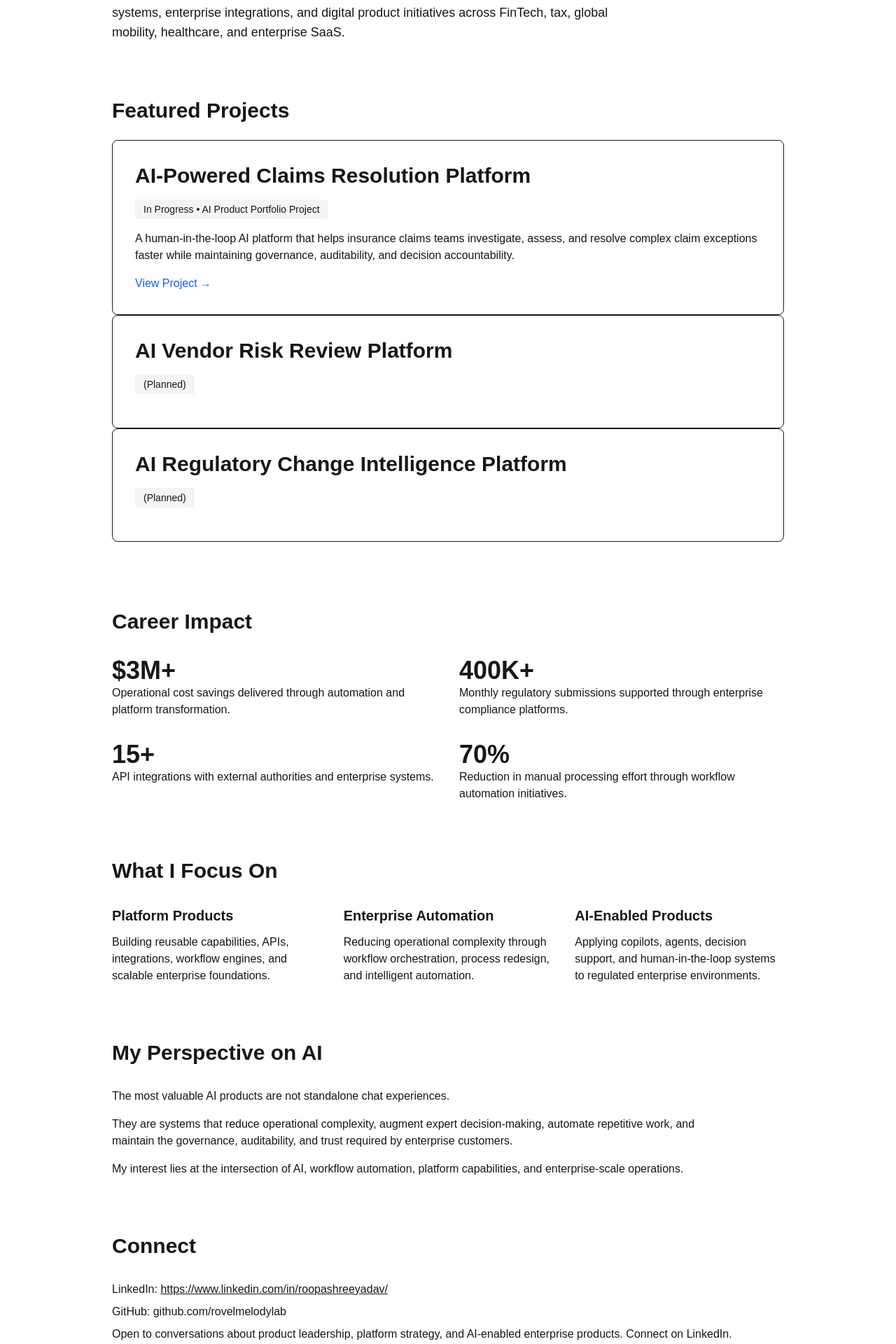
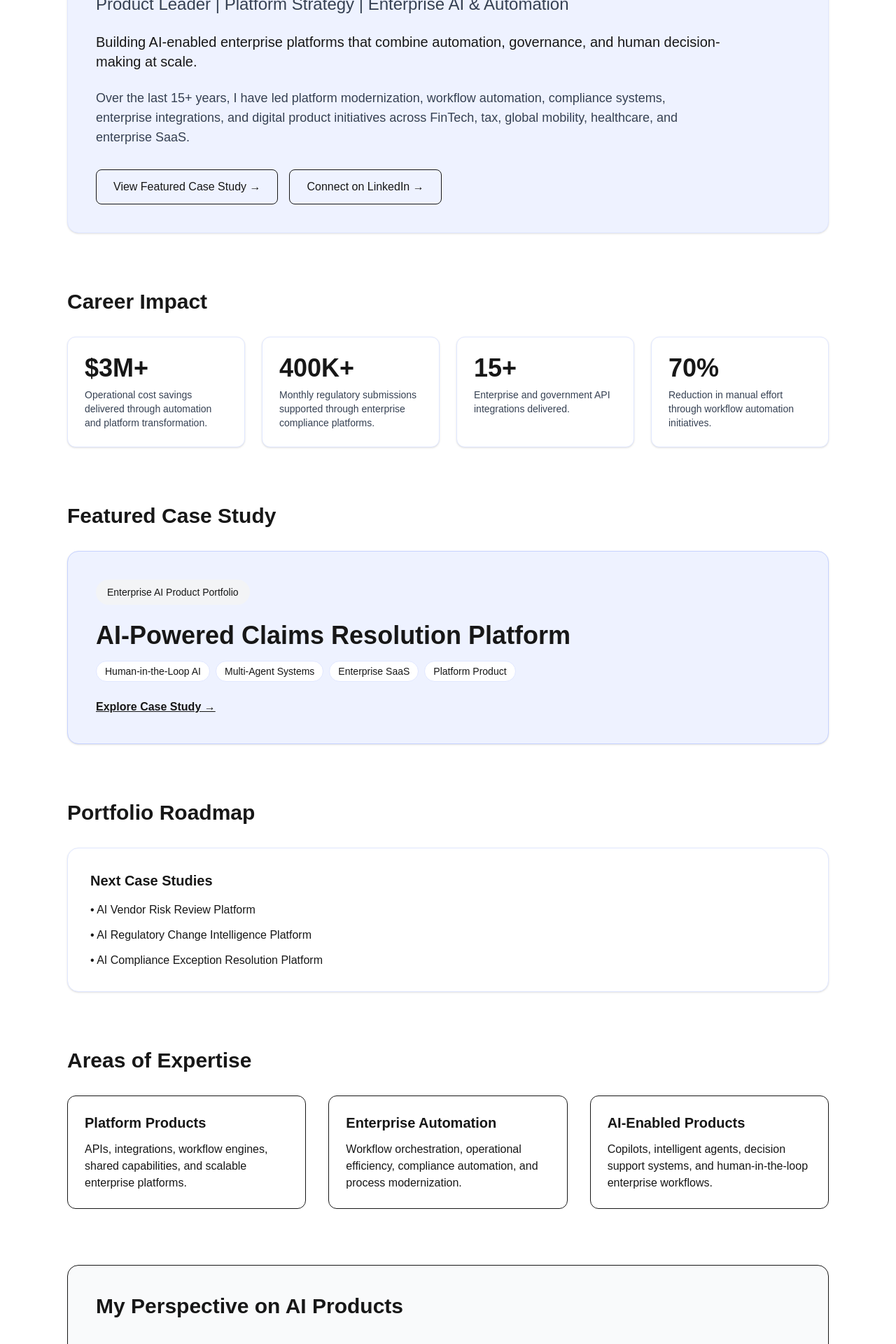
Before and after one commit to rovelmelodylab/product-leader-portfolio, a Next.js app: page / in a window 1280 px wide. Shown: the part 280-2200 px from the top of the page at 70% size. Built offline with nearby package versions, Linux system fonts and the light colour scheme.

Commit message:
updated portfolio homepage 100 times till not satisfied

```diff
--- a/src/app/page.tsx
+++ b/src/app/page.tsx
@@ -1,159 +1,286 @@
 export default function Home() {
   return (
-    <main className="max-w-5xl mx-auto px-8 py-16">
+    <main className="max-w-6xl mx-auto px-8 py-16">
 
-      {/* Hero Section */}
-      <section className="mb-20">
+    <nav className="flex justify-between items-center mb-12 pb-6 border-b">
+
+      <div className="font-bold text-lg">
+        RV
+      </div>
+
+      <div className="flex gap-6 text-sm">
+
+        <a href="#impact" className="hover:text-indigo-600">
+          Impact
+        </a>
+
+        <a href="#projects" className="hover:text-indigo-600">
+          Projects
+        </a>
+
+        <a href="#expertise" className="hover:text-indigo-600">
+          Expertise
+        </a>
+
+        <a href="#connect" className="hover:text-indigo-600">
+          Connect
+        </a>
+
+      </div>
+
+    </nav>
+
+
+      {/* Hero */}
+
+      <section className="mb-20 border border-indigo-100 rounded-2xl p-10 bg-indigo-50 shadow-sm">
+
         <h1 className="text-5xl font-bold mb-4">
           Roopashree Velimala
         </h1>
 
-        <h2 className="text-2xl mb-6">
+        <h2 className="text-2xl mb-6 text-gray-700">
           Product Leader | Platform Strategy | Enterprise AI & Automation
         </h2>
 
-        <p className="text-lg max-w-3xl">
-          I build platforms that simplify complex workflows, scale regulated
-          operations, and create measurable business outcomes.
+        <p className="text-xl max-w-4xl">
+          Building AI-enabled enterprise platforms that combine
+          automation, governance, and human decision-making at scale.
         </p>
 
-        <p className="text-lg max-w-3xl mt-4">
+        <p className="text-lg max-w-4xl mt-6 text-gray-700">
           Over the last 15+ years, I have led platform modernization,
           workflow automation, compliance systems, enterprise integrations,
           and digital product initiatives across FinTech, tax, global mobility,
           healthcare, and enterprise SaaS.
         </p>
-      </section>
 
-    <section className="mt-16 mb-24">
-      <h2 className="text-3xl font-bold mb-6">
-        Featured Projects
-      </h2>
-
-      <div className="border rounded-lg p-8 hover:shadow-lg transition-shadow">
-        <h3 className="text-3xl font-bold mb-4">
-          AI-Powered Claims Resolution Platform
-        </h3>
-
-        <div className="inline-block bg-gray-100 rounded px-3 py-1 text-sm mb-4">
-          In Progress •   AI Product Portfolio Project
-        </div>
-        <p className="mb-4">
-          A human-in-the-loop AI platform that helps insurance claims teams
-          investigate, assess, and resolve complex claim exceptions faster
-          while maintaining governance, auditability, and decision accountability.
-        </p>
+        <div className="flex flex-wrap gap-4 mt-8">
 
           <a
             href="/projects/ai-claims-resolution-platform"
-          className="text-blue-600 font-medium hover:underline"
+            className="border rounded-lg px-6 py-3 font-medium hover:bg-gray-100"
           >
-          View Project →
+            View Featured Case Study →
           </a>
-      </div>
 
-      <div className="border rounded-lg p-8 hover:shadow-lg transition-shadow">
-        <h3 className="text-3xl font-bold mb-4">
-          AI Vendor Risk Review Platform
-        </h3>
+          <a
+            href="https://www.linkedin.com/in/roopashreeyadav"
+            target="_blank"
+            rel="noopener noreferrer"
+            className="border rounded-lg px-6 py-3 font-medium hover:bg-gray-100"
+          >
+            Connect on LinkedIn →
+          </a>
 
-        <div className="inline-block bg-gray-100 rounded px-3 py-1 text-sm mb-4">
-          (Planned)
-        </div>
-        </div>
-
-      <div className="border rounded-lg p-8 hover:shadow-lg transition-shadow">
-        <h3 className="text-3xl font-bold mb-4">
-          AI Regulatory Change Intelligence Platform
-        </h3>
-
-        <div className="inline-block bg-gray-100 rounded px-3 py-1 text-sm mb-4">
-          (Planned)
-        </div>
         </div>
 
       </section>
 
+      {/* Impact Snapshot */}
 
-      {/* Impact Section */}
-      <section className="mb-20">
-        <h2 className="text-3xl font-bold mt-8 mb-8">
+      <section id="impact" className="mb-20">
+
+        <h2 className="text-3xl font-bold mb-8">
           Career Impact
         </h2>
 
-        <div className="grid grid-cols-1 md:grid-cols-2 gap-8">
+        <div className="grid grid-cols-1 md:grid-cols-2 lg:grid-cols-4 gap-6">
 
-          <div>
-            <h3 className="text-4xl font-bold">$3M+</h3>
-            <p>Operational cost savings delivered through automation and platform transformation.</p>
-          </div>
+          <div className="border border-indigo-100 bg-white rounded-xl p-6 shadow-sm">
+            <h3 className="text-4xl font-bold mb-2">
+              $3M+
+            </h3>
 
-          <div>
-            <h3 className="text-4xl font-bold">400K+</h3>
-            <p>Monthly regulatory submissions supported through enterprise compliance platforms.</p>
-          </div>
-
-          <div>
-            <h3 className="text-4xl font-bold">15+</h3>
-            <p>API integrations with external authorities and enterprise systems.</p>
-          </div>
-
-          <div>
-            <h3 className="text-4xl font-bold">70%</h3>
-            <p>Reduction in manual processing effort through workflow automation initiatives.</p>
-          </div>
-
-        </div>
-      </section>
-
-      {/* Focus Areas */}
-      <section className="mb-20">
-        <h2 className="text-3xl font-semibold mb-8">
-          What I Focus On
-        </h2>
-
-        <div className="grid grid-cols-1 md:grid-cols-3 gap-8">
-
-          <div>
-            <h3 className="text-xl font-semibold mb-3">
-              Platform Products
-            </h3>
-            <p>
-              Building reusable capabilities, APIs, integrations,
-              workflow engines, and scalable enterprise foundations.
+            <p className="text-sm text-gray-700">
+              Operational cost savings delivered through automation and platform transformation.
             </p>
           </div>
 
-          <div>
-            <h3 className="text-xl font-semibold mb-3">
-              Enterprise Automation
+          <div className="border border-indigo-100 bg-white rounded-xl p-6 shadow-sm">
+            <h3 className="text-4xl font-bold mb-2">
+              400K+
             </h3>
-            <p>
-              Reducing operational complexity through workflow orchestration,
-              process redesign, and intelligent automation.
+
+            <p className="text-sm text-gray-700">
+              Monthly regulatory submissions supported through enterprise compliance platforms.
             </p>
           </div>
 
-          <div>
-            <h3 className="text-xl font-semibold mb-3">
-              AI-Enabled Products
+          <div className="border border-indigo-100 bg-white rounded-xl p-6 shadow-sm">
+            <h3 className="text-4xl font-bold mb-2">
+              15+
             </h3>
-            <p>
-              Applying copilots, agents, decision support,
-              and human-in-the-loop systems to regulated enterprise environments.
+
+            <p className="text-sm text-gray-700">
+              Enterprise and government API integrations delivered.
+            </p>
+          </div>
+
+          <div className="border border-indigo-100 bg-white rounded-xl p-6 shadow-sm">
+            <h3 className="text-4xl font-bold mb-2">
+              70%
+            </h3>
+
+            <p className="text-sm text-gray-700">
+              Reduction in manual effort through workflow automation initiatives.
             </p>
           </div>
 
         </div>
+
       </section>
 
-      {/* Perspective */}
-      <section className="mb-20">
-        <h2 className="text-3xl font-semibold mb-8">
-          My Perspective on AI
+      {/* Featured Project */}
+
+      <section id="projects" className="mb-20">
+
+        <h2 className="text-3xl font-bold mb-8">
+          Featured Case Study
         </h2>
 
-        <div className="max-w-4xl space-y-4">
+        <div className="border border-indigo-200 bg-indigo-50 rounded-2xl p-10 shadow-sm">
+
+          <div className="inline-block bg-gray-100 rounded-full px-4 py-2 text-sm mb-6">
+            Enterprise AI Product Portfolio
+          </div>
+
+          <h3 className="text-4xl font-bold mb-4">
+            AI-Powered Claims Resolution Platform
+          </h3>
+
+          <div className="flex flex-wrap gap-2 mb-6">
+
+            <span className="bg-white border border-indigo-100 rounded-full px-3 py-1 text-sm">
+              Human-in-the-Loop AI
+            </span>
+
+            <span className="bg-white border border-indigo-100 rounded-full px-3 py-1 text-sm">
+              Multi-Agent Systems
+            </span>
+
+            <span className="bg-white border border-indigo-100 rounded-full px-3 py-1 text-sm">
+              Enterprise SaaS
+            </span>
+
+            <span className="bg-white border border-indigo-100 rounded-full px-3 py-1 text-sm">
+              Platform Product
+            </span>
+
+          </div>
+
+          <a
+            href="/projects/ai-claims-resolution-platform"
+            className="font-semibold underline"
+          >
+            Explore Case Study →
+          </a>
+
+        </div>
+
+      </section>
+
+      {/* Upcoming Projects */}
+
+      <section className="mb-20">
+
+      <section className="mb-20">
+
+        <h2 className="text-3xl font-bold mb-8">
+          Portfolio Roadmap
+        </h2>
+
+        <div className="border border-indigo-100 rounded-2xl p-8 bg-white shadow-sm">
+
+          <h3 className="text-xl font-semibold mb-4">
+            Next Case Studies
+          </h3>
+
+          <ul className="space-y-3">
+
+            <li>
+              • AI Vendor Risk Review Platform
+            </li>
+
+            <li>
+              • AI Regulatory Change Intelligence Platform
+            </li>
+
+            <li>
+              • AI Compliance Exception Resolution Platform
+            </li>
+
+          </ul>
+
+        </div>
+
+      </section>
+
+      </section>
+
+      {/* Expertise */}
+
+      <section id="expertise" className="mb-20">
+
+        <h2 className="text-3xl font-bold mb-8">
+          Areas of Expertise
+        </h2>
+
+        <div className="grid md:grid-cols-3 gap-8">
+
+          <div className="border rounded-xl p-6">
+
+            <h3 className="text-xl font-semibold mb-3">
+              Platform Products
+            </h3>
+
+            <p>
+              APIs, integrations, workflow engines,
+              shared capabilities, and scalable enterprise platforms.
+            </p>
+
+          </div>
+
+          <div className="border rounded-xl p-6">
+
+            <h3 className="text-xl font-semibold mb-3">
+              Enterprise Automation
+            </h3>
+
+            <p>
+              Workflow orchestration, operational efficiency,
+              compliance automation, and process modernization.
+            </p>
+
+          </div>
+
+          <div className="border rounded-xl p-6">
+
+            <h3 className="text-xl font-semibold mb-3">
+              AI-Enabled Products
+            </h3>
+
+            <p>
+              Copilots, intelligent agents, decision support systems,
+              and human-in-the-loop enterprise workflows.
+            </p>
+
+          </div>
+
+        </div>
+
+      </section>
+
+      {/* Product Perspective */}
+
+      <section className="mb-20 border rounded-2xl p-10 bg-gray-50">
+
+        <h2 className="text-3xl font-bold mb-8">
+          My Perspective on AI Products
+        </h2>
+
+        <div className="space-y-4 max-w-4xl">
+
           <p>
             The most valuable AI products are not standalone chat experiences.
           </p>
@@ -166,42 +293,65 @@ export default function Home() {
           </p>
 
           <p>
-            My interest lies at the intersection of AI,
+            My focus lies at the intersection of AI,
             workflow automation, platform capabilities,
             and enterprise-scale operations.
           </p>
+
         </div>
+
       </section>
 
+      {/* Connect */}
 
-      {/* Contact */}
-      <section>
-        <h2 className="text-3xl font-semibold mb-8">
+      <section id="connect" className="mb-20">
+
+        <h2 className="text-3xl font-bold mb-8">
           Connect
         </h2>
 
-        <div className="space-y-2">
+        <div className="border rounded-2xl p-8">
+
+          <div className="space-y-4">
+
             <p>
-            LinkedIn:{" "}
+              LinkedIn:
+              {" "}
               <a
                 href="https://www.linkedin.com/in/roopashreeyadav"
                 target="_blank"
                 rel="noopener noreferrer"
                 className="underline"
               >
-              https://www.linkedin.com/in/roopashreeyadav/
+                linkedin.com/in/roopashreeyadav
               </a>
             </p>
-          <p>GitHub: github.com/rovelmelodylab</p>
-          <p>Open to conversations about product leadership, platform strategy, and AI-enabled enterprise products. Connect on LinkedIn.</p>
+
+            <p>
+              GitHub:
+              {" "}
+              <a
+                href="https://github.com/rovelmelodylab"
+                target="_blank"
+                rel="noopener noreferrer"
+                className="underline"
+              >
+                github.com/rovelmelodylab
+              </a>
+            </p>
+
+            <p>
+              Open to conversations about Product Leadership,
+              Platform Strategy, Enterprise AI, Automation,
+              and AI-enabled products.
+            </p>
+
           </div>
+
+        </div>
+
       </section>
 
     </main>
   );
-
-
-
-
-
 }
--- a/src/app/projects/ai-claims-resolution-platform/page.tsx
+++ b/src/app/projects/ai-claims-resolution-platform/page.tsx
@@ -506,7 +506,14 @@ export default function ClaimsResolutionPlatform() {
         </div>
       </section>
 
-
+        <div className="mt-12 text-center">
+          <a
+            href="/projects/ai-claims-resolution-platform/demo"
+            className="inline-block border px-8 py-4 rounded font-semibold"
+          >
+            Explore the Interactive Claims Workbench →
+          </a>
+        </div>
     </main>
   );
 }
```
Lines whose indentation alone changed are shown as unchanged.
